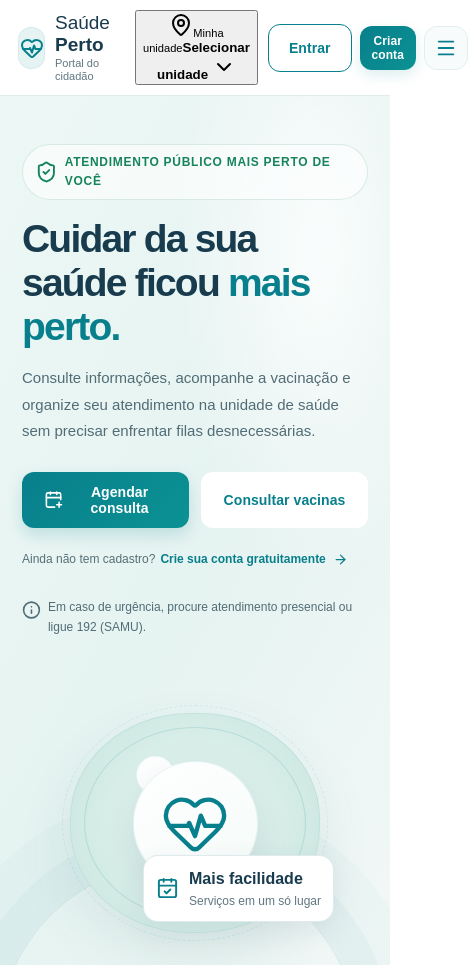
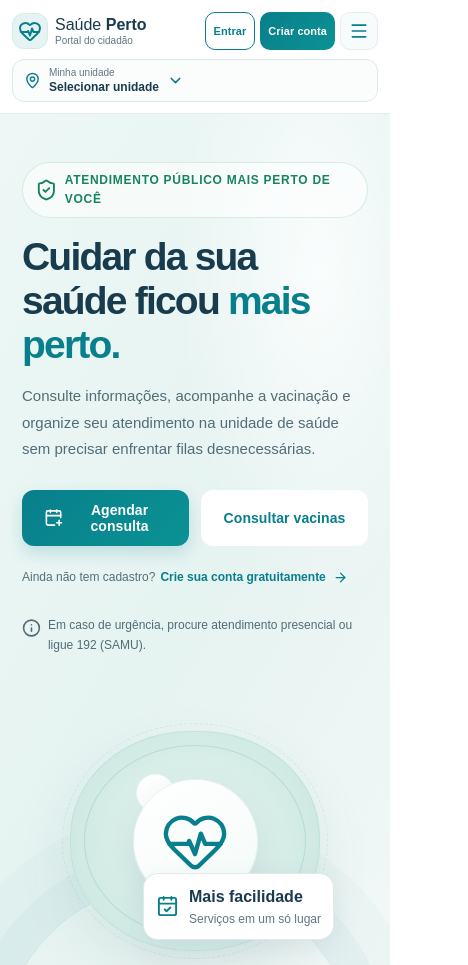
Before and after one commit to filipecorreiax1-cmyk/plataforma-de-saude, a website: page index.html in a window 390 px wide. Shown: the top 965 px of the page, 468 px wide, since content can reach past the window. Drawn offline with nearby package versions, Linux system fonts and the light colour scheme; no server answers.

Commit message:
Integra o novo fluxo de agendamento na prévia

```diff
--- a/public/styles.css
+++ b/public/styles.css
@@ -537,6 +537,154 @@ input:focus, select:focus, .staff-form textarea:focus {
 @media(max-width:760px){.account-page{padding:36px 18px 48px}.account-grid{grid-template-columns:1fr}.account-history{grid-column:auto}.account-history #account-history-list{grid-template-columns:1fr}.account-history .dashboard-panel-title{flex-wrap:wrap}}
 
 
+/* Seleção da unidade e filtros do novo fluxo de agendamento */
+.unit-control{display:flex;align-items:center;gap:8px;max-width:220px;min-width:0;padding:7px 10px;border:1px solid var(--line);border-radius:11px;background:#fff;color:var(--ink);cursor:pointer;text-align:left}
+.unit-control>span{display:block;min-width:0;overflow:hidden;text-overflow:ellipsis;white-space:nowrap}
+.unit-control small{display:block;color:var(--muted);font-size:10px;line-height:1.2}
+.unit-control b{font-size:12px;font-weight:700}
+.unit-control svg{width:17px;height:17px;flex:none;color:var(--teal)}
+.location-note{margin:10px 0;color:var(--muted);font-size:12px;line-height:1.5;background:#f2f8f7;border-radius:9px;padding:10px}
+#schedule-form .muted{font-size:13px;margin:0 0 12px}
+#schedule-form select:disabled{background:#f3f6f6;color:#83959a}
+@media(max-width:760px){
+  .topbar{flex-wrap:wrap!important}
+  .topbar .brand{order:1}
+  .topbar .top-actions{order:2}
+  .topbar .unit-control{order:3;width:100%;max-width:none;min-height:44px}
+}
+
+
+/* Cabeçalho responsivo — refinamento restrito à navegação superior */
+.topbar {
+  width: 100%;
+  gap: clamp(12px, 1.6vw, 24px);
+}
+.topbar .brand {
+  flex: 0 0 auto;
+  white-space: nowrap;
+}
+.topbar .desktop-nav {
+  flex: 1 1 auto;
+  justify-content: center;
+  gap: clamp(14px, 2vw, 30px);
+  min-width: 0;
+}
+.topbar .desktop-nav a {
+  white-space: nowrap;
+}
+.topbar .unit-control {
+  flex: 0 1 205px;
+  max-width: 205px;
+}
+.topbar .top-actions {
+  flex: 0 0 auto;
+  white-space: nowrap;
+}
+@media (min-width: 1101px) {
+  .topbar {
+    display: grid;
+    grid-template-columns: auto minmax(280px, 1fr) auto auto;
+    padding-left: max(4vw, 28px);
+    padding-right: max(4vw, 28px);
+  }
+}
+@media (min-width: 761px) and (max-width: 1100px) {
+  .topbar {
+    flex-wrap: wrap;
+    row-gap: 10px;
+    padding: 12px 24px;
+  }
+  .topbar .desktop-nav {
+    order: 4;
+    flex: 1 0 100%;
+    justify-content: center;
+    padding-top: 5px;
+  }
+  .topbar .unit-control { margin-left: auto; }
+}
+@media (max-width: 760px) {
+  .topbar {
+    display: grid;
+    grid-template-columns: minmax(0, 1fr) auto;
+    align-items: center;
+    gap: 9px 10px;
+    padding: 12px 16px 11px;
+    min-height: 0;
+    border-bottom: 1px solid #e5eeee;
+    background: rgba(255,255,255,.98);
+  }
+  .topbar .brand {
+    grid-column: 1;
+    grid-row: 1;
+    min-width: 0;
+    font-size: 18px;
+    gap: 9px;
+  }
+  .topbar .brand-mark {
+    width: 40px;
+    height: 40px;
+    flex: 0 0 40px;
+    border-radius: 12px;
+  }
+  .topbar .brand small { font-size: 10px; }
+  .topbar .top-actions {
+    grid-column: 2;
+    grid-row: 1;
+    display: flex;
+    align-items: center;
+    justify-content: flex-end;
+    gap: 6px;
+    margin: 0;
+  }
+  .topbar .top-actions #login-open,
+  .topbar .top-actions #register-open-top {
+    min-height: 40px;
+    padding: 8px 10px;
+    border-radius: 10px;
+    font-size: 12px;
+  }
+  .topbar .top-actions #register-open-top { box-shadow: none; }
+  .topbar .menu-mobile-toggle {
+    width: 40px;
+    height: 40px;
+    min-width: 40px;
+    padding: 8px;
+    border-radius: 10px;
+  }
+  .topbar .unit-control {
+    grid-column: 1 / -1;
+    grid-row: 2;
+    width: 100%;
+    max-width: none;
+    min-height: 43px;
+    padding: 7px 11px;
+    border-radius: 12px;
+    background: #fbfdfd;
+  }
+  .topbar .unit-control small { font-size: 10px; }
+  .topbar .unit-control b { font-size: 12px; }
+}
+@media (max-width: 390px) {
+  .topbar { padding-left: 12px; padding-right: 12px; }
+  .topbar .brand { font-size: 16px; gap: 7px; }
+  .topbar .brand-mark { width: 36px; height: 36px; flex-basis: 36px; }
+  .topbar .top-actions { gap: 5px; }
+  .topbar .top-actions #login-open,
+  .topbar .top-actions #register-open-top {
+    min-height: 38px;
+    padding: 7px 8px;
+    font-size: 11px;
+  }
+  .topbar .menu-mobile-toggle { width: 38px; height: 38px; min-width: 38px; }
+}
+@media (max-width: 350px) {
+  .topbar { grid-template-columns: 1fr; }
+  .topbar .brand { grid-column: 1; grid-row: 1; }
+  .topbar .top-actions { grid-column: 1; grid-row: 2; justify-content: flex-end; }
+  .topbar .unit-control { grid-column: 1; grid-row: 3; }
+}
+
+
 /* Controle acessível para mostrar ou ocultar a senha */
 .password-field {
   position: relative;
@@ -544,13 +692,34 @@ input:focus, select:focus, .staff-form textarea:focus {
   align-items: center;
   width: 100%;
 }
-.password-field input { width: 100%; padding-right: 50px; }
+.password-field input {
+  width: 100%;
+  padding-right: 50px;
+}
 .password-toggle {
-  position: absolute; right: 7px; top: 50%; transform: translateY(-50%);
-  width: 38px; height: 38px; display: grid; place-items: center;
-  border: 0; border-radius: 8px; background: transparent;
-  color: #607782; cursor: pointer;
+  position: absolute;
+  right: 7px;
+  top: 50%;
+  transform: translateY(-50%);
+  width: 38px;
+  height: 38px;
+  display: grid;
+  place-items: center;
+  border: 0;
+  border-radius: 8px;
+  background: transparent;
+  color: #607782;
+  cursor: pointer;
 }
-.password-toggle:hover { background: #eaf6f4; color: var(--teal); }
-.password-toggle svg { width: 19px; height: 19px; }
-.password-toggle:focus-visible { outline: 3px solid #f2bd55; outline-offset: 1px; }
+.password-toggle:hover {
+  background: #eaf6f4;
+  color: var(--teal);
+}
+.password-toggle svg {
+  width: 19px;
+  height: 19px;
+}
+.password-toggle:focus-visible {
+  outline: 3px solid #f2bd55;
+  outline-offset: 1px;
+}
```
